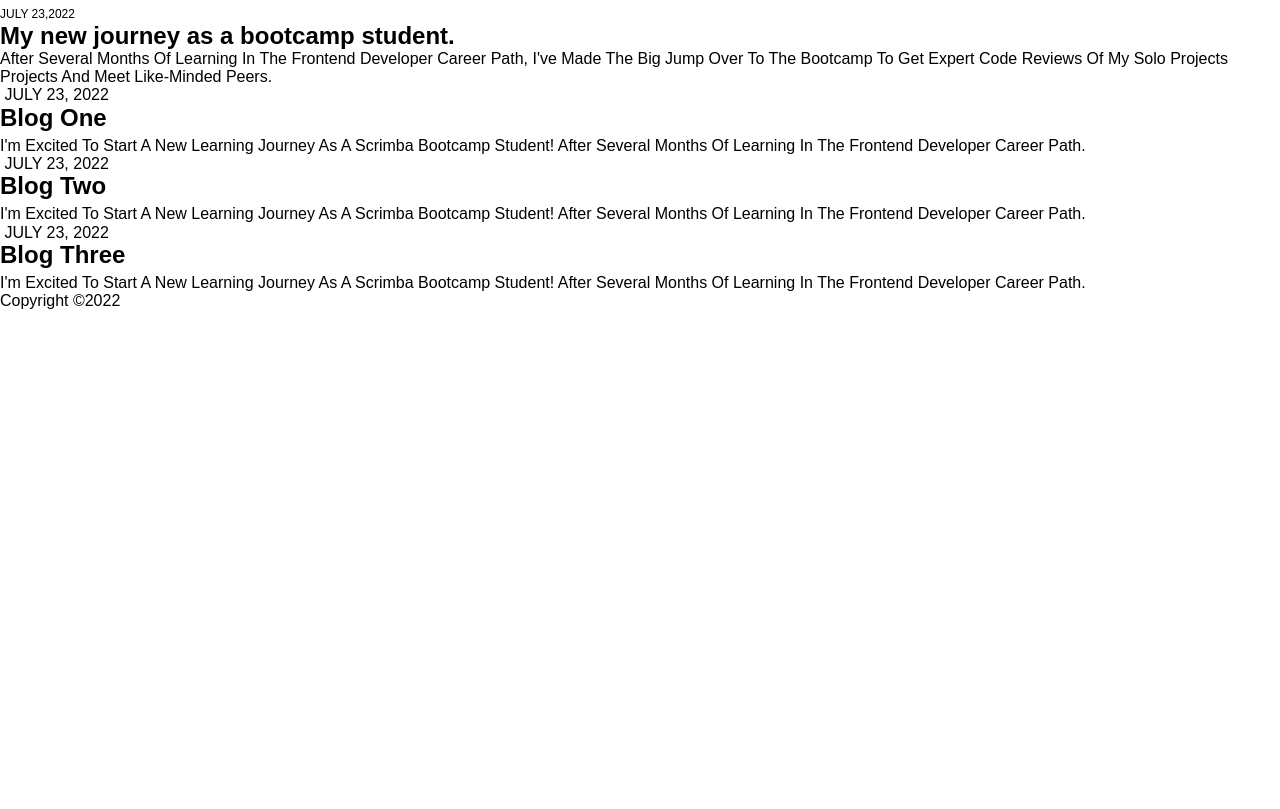
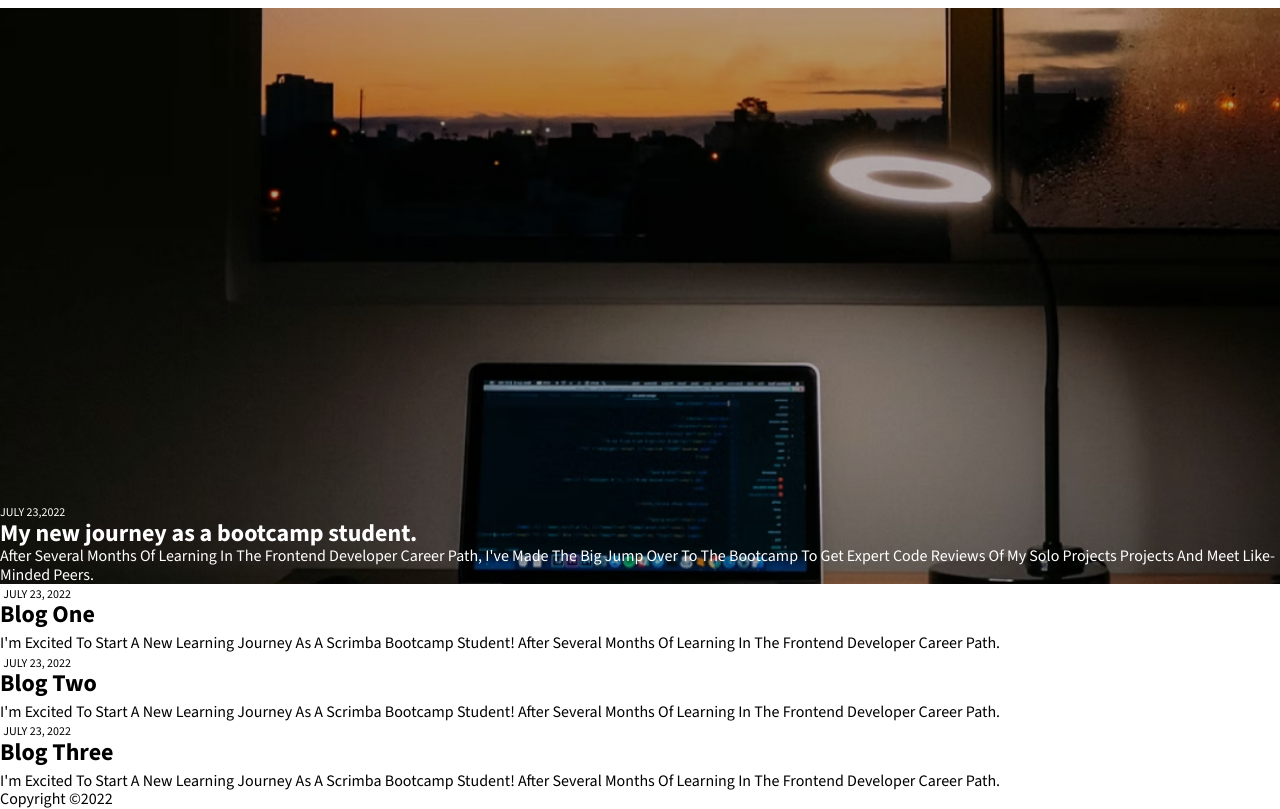
Before and after one commit to rash0x6964/scrimba, a website built with Vite: page learning-journal/index.html in a window 1280 px wide. Shown: the part 76-885 px from the top of the page. Before the commit the page ends 800 px from the top, so only its background shows below. Built offline with nearby package versions, Linux system fonts and the light colour scheme.

Commit message:
fix some element

```diff
--- a/learning-journal/index.html
+++ b/learning-journal/index.html
@@ -1,6 +1,12 @@
 <html>
-    <head><link rel="stylesheet" href="https://cdnjs.cloudflare.com/ajax/libs/normalize/8.0.1/normalize.css">
+    <head>
+        <meta charset="UTF-8">
+        <meta name="viewport" content="width=device-width, initial-scale=1.0">
+        <link rel="stylesheet" href="https://cdnjs.cloudflare.com/ajax/libs/normalize/8.0.1/normalize.css">
         <title>Home</title>
+        <link rel="preconnect" href="https://fonts.googleapis.com">
+        <link rel="preconnect" href="https://fonts.gstatic.com" crossorigin>
+        <link href="https://fonts.googleapis.com/css2?family=Source+Sans+3:wght@400;600;700&display=swap" rel="stylesheet">
         <link rel="stylesheet" href="css/style.css">
     </head>
     <body>
@@ -15,27 +21,30 @@
             </ul>
         </header>
         <main>
-            <section>
-                <span class="date">july 23,2022</span>
-                <h2>My new journey as a bootcamp student.</h2>
-                <p class="discription">After several months of learning in the Frontend Developer Career Path, I've made the big jump over to the Bootcamp to get expert code reviews of my Solo Projects projects and meet like-minded peers.</p>
+            <section id="heroPost">
+                <img src="images/blog-image-hero.png" alt="">
+                <div>
+                    <span class="date">july 23,2022</span>
+                    <h2>My new journey as a bootcamp student.</h2>
+                    <p class="discription">After several months of learning in the Frontend Developer Career Path, I've made the big jump over to the Bootcamp to get expert code reviews of my Solo Projects projects and meet like-minded peers.</p>
+                </div>
             </section>
             <section>
                 <div class="card">
                     <img src="" alt="">
-                    <span class="data">JULY 23, 2022</span>
+                    <span class="date">JULY 23, 2022</span>
                     <h3>Blog one</h3>
                     <p class="discription">I'm excited to start a new learning journey as a Scrimba Bootcamp student! After several months of learning in the Frontend Developer Career Path.</p>
                 </div>
                 <div class="card">
                     <img src="" alt="">
-                    <span class="data">JULY 23, 2022</span>
+                    <span class="date">JULY 23, 2022</span>
                     <h3>Blog two</h3>
                     <p class="discription">I'm excited to start a new learning journey as a Scrimba Bootcamp student! After several months of learning in the Frontend Developer Career Path.</p>
                 </div>
                 <div class="card">
                     <img src="" alt="">
-                    <span class="data">JULY 23, 2022</span>
+                    <span class="date">JULY 23, 2022</span>
                     <h3>Blog three</h3>
                     <p class="discription">I'm excited to start a new learning journey as a Scrimba Bootcamp student! After several months of learning in the Frontend Developer Career Path.</p>
                 </div>
```
